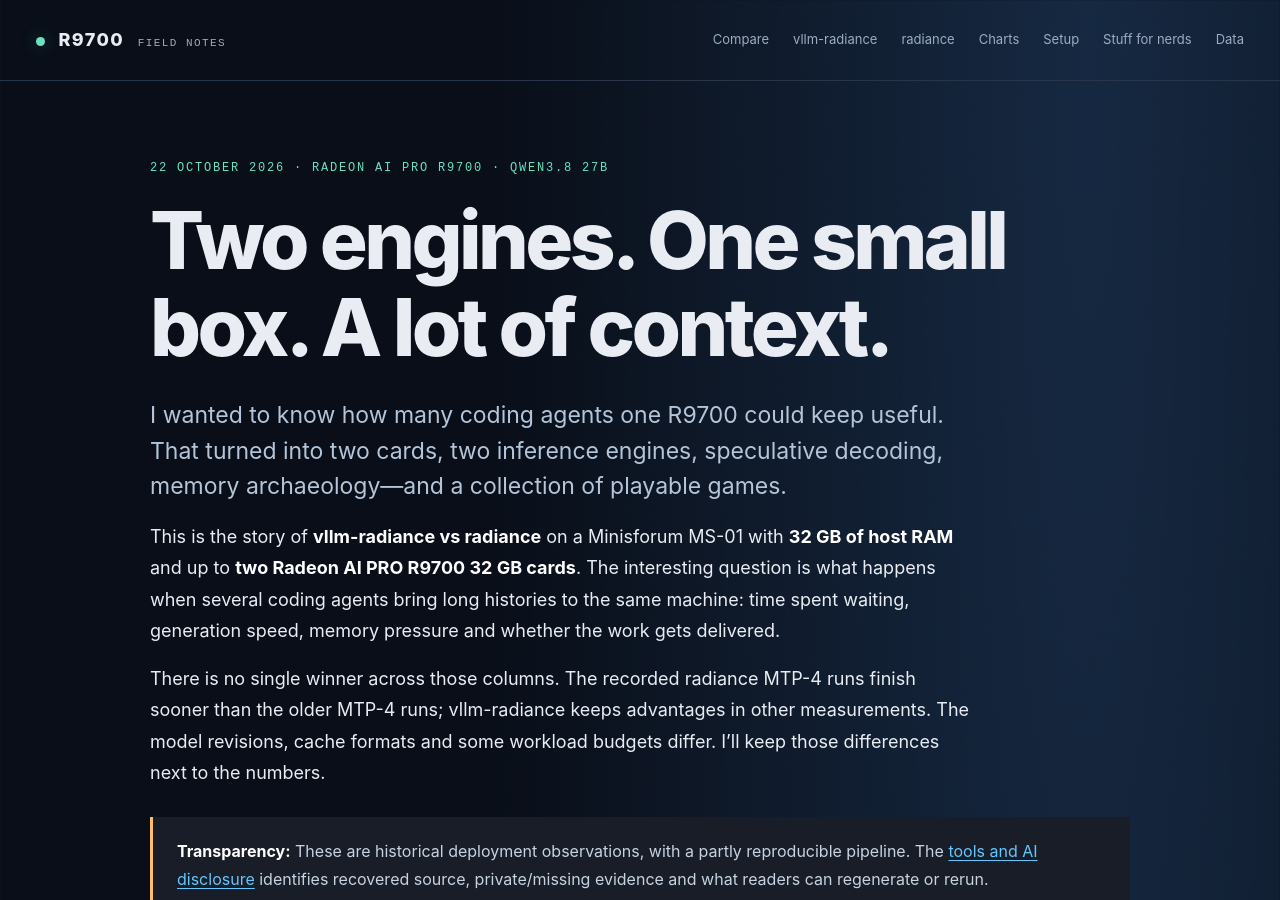
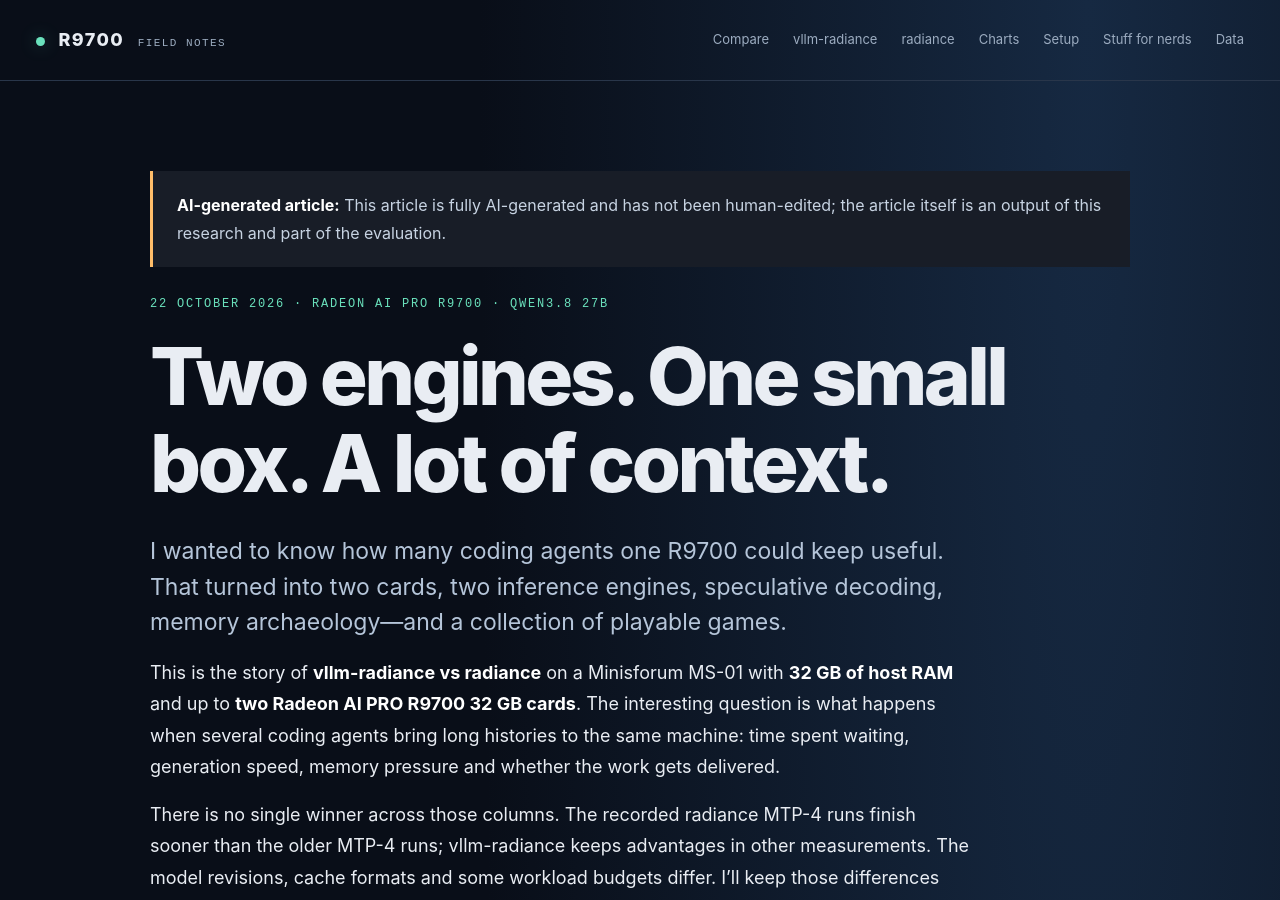
Before and after one commit to thetechpanda/radiance-R9700-vllm-experiments, a Jekyll site: the page built from index.md, in a window 1280 px wide and 900 px high. Built offline with Jekyll 4.4.1, drawn with Linux system fonts in a browser that asks for light colours.

Commit message:
Disclose AI authorship before the article content

```diff
--- a/index.md
+++ b/index.md
@@ -4,6 +4,8 @@
 description: "A hands-on comparison of coding-agent latency, model generation, KV memory and delivered games on one and two Radeon AI PRO R9700 cards."
 permalink: /
 ---
+
+> **AI-generated article:** This article is fully AI-generated and has not been human-edited; the article itself is an output of this research and part of the evaluation.
 
 <p class="eyebrow">22 October 2026 · Radeon AI PRO R9700 · Qwen3.8 27B</p>
 
```
Also changed, not shown: docs/REPRODUCIBILITY.md (+2 -0 lines), README.md.
